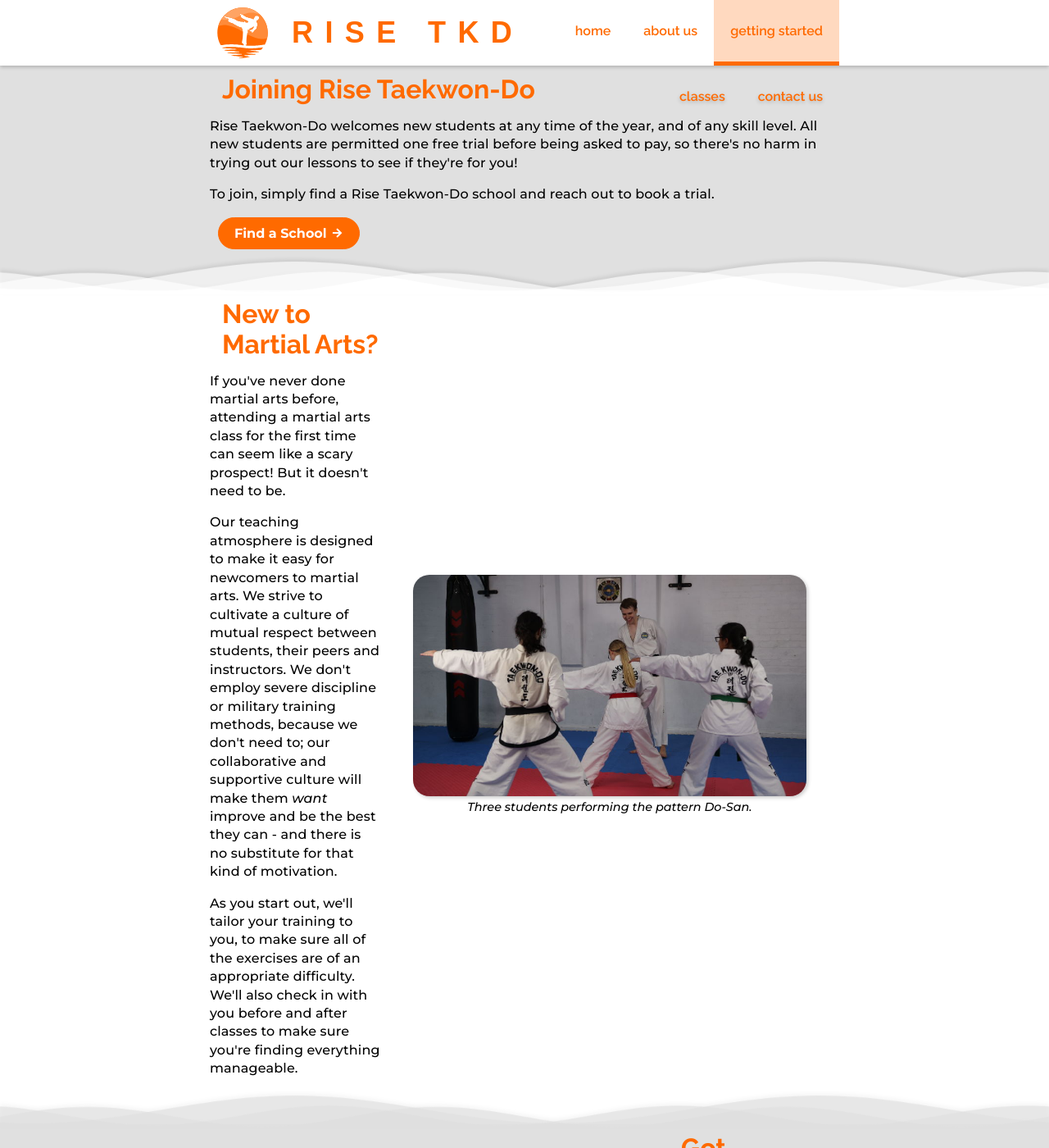
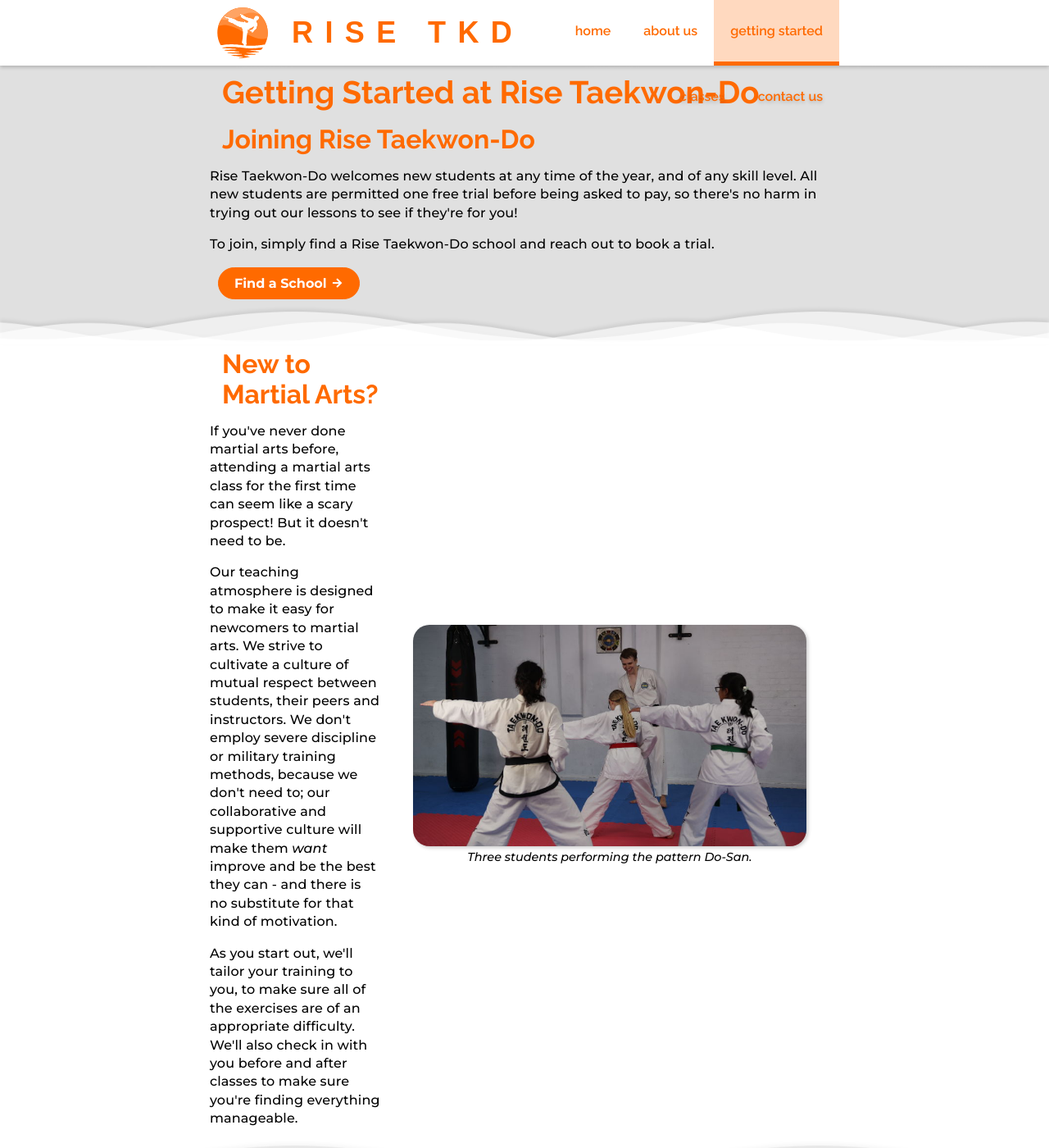
Before and after one commit to RiseTKD/risetkd.github.io, a Jekyll site: the page built from pages/getting-started.html, in a window 1280 px wide and 1400 px high. Shown: the whole window at 82% size. Built offline with Jekyll 4.4.1, drawn with Linux system fonts in a browser that asks for light colours; nearby versions of some CDN libraries; some web fonts are replaced.

Commit message:
Add h1 title to each page for SEO purposes

```diff
--- a/assets/css/global.css
+++ b/assets/css/global.css
@@ -29,6 +29,10 @@ h1, h2, h3, h4, h5, h6 {
 	font-family: "Raleway", sans-serif;
 	margin: 0;
 	padding-left: 15px;
+}
+
+h1 {
+	font-size: 2.4em;
 }
 
 h2 {
--- a/pages/404.html
+++ b/pages/404.html
@@ -9,7 +9,7 @@ custom_css: 404
 	<div class="section-content content">
 		<article class="section">
 			<i class="icon ri-error-warning-line"></i>
-			<h2>404: Page Not Found!</h2>
+			<h1>404: Page Not Found!</h1>
 			<p>The page you're looking for does not exist on our site! Have you misspelt the URL?</p>
 		</article>
 	</div>
--- a/pages/about-us.html
+++ b/pages/about-us.html
@@ -10,6 +10,8 @@ redirect_from:
 <section class="section" id="section-tkd">
 	<div class="section-content content">
 		<article>
+			<h1>About Rise Taekwon-Do</h1>
+			<p></p>
 			<h2>What is Taekwon-Do?</h2>
 			<p>Taekwon-Do, which literally translates as <i>"the art of hand and foot"</i>, is a Korean martial art known especially for its impressive kicks. Taking inspiration from Karate and traditional Korean martial arts like Taekkyon, Taekwon-Do was initially developed in the 1950s by General Choi Hong Hi (9<sup>th</sup> degree), known as the Father of Taekwon-Do, and the other pioneers. Since then, it has spread outward from Korea and is now taught across the globe.</p>
 		</article>
--- a/pages/classes.html
+++ b/pages/classes.html
@@ -9,6 +9,8 @@ custom_css: classes
 	<div class="section-content content">
 		<article>
 			<section id="section-classes-intro">
+				<h1>Classes and Schools</h1>
+				<p></p>
 				<h2>Our Classes</h2>
 				<p>We offer two different kinds classes at Rise Taekwon-Do, depending on the training experience you're looking for.</p>
 			</section>
--- a/pages/contact-us.html
+++ b/pages/contact-us.html
@@ -8,6 +8,7 @@ sitecat: contact-us
 	<div class="section-content content">
 		<article>
 			<section>
+				<h1>Contact Us</h1>
 				<p>Have a question or enquiry about Rise Taekwon-Do? Don't be shy, get in touch!</p>
 			</section>
 			<section>
--- a/pages/getting-started.html
+++ b/pages/getting-started.html
@@ -6,8 +6,11 @@ sitecat: getting-started
 custom_css: getting-started
 ---
 <section class="section" id="section-joining">
+	<div class="divider"></div>
 	<div class="section-content content">
 		<article>
+			<h1>Getting Started at Rise Taekwon-Do</h1>
+			<p></p>
 			<h2>Joining Rise Taekwon-Do</h2>
 			<p>Rise Taekwon-Do welcomes new students at any time of the year, and of any skill level. All new students are permitted one free trial before being asked to pay, so there's no harm in trying out our lessons to see if they're for you!</p>
 			<p>To join, simply find a Rise Taekwon-Do school and reach out to book a trial.</p>
```
